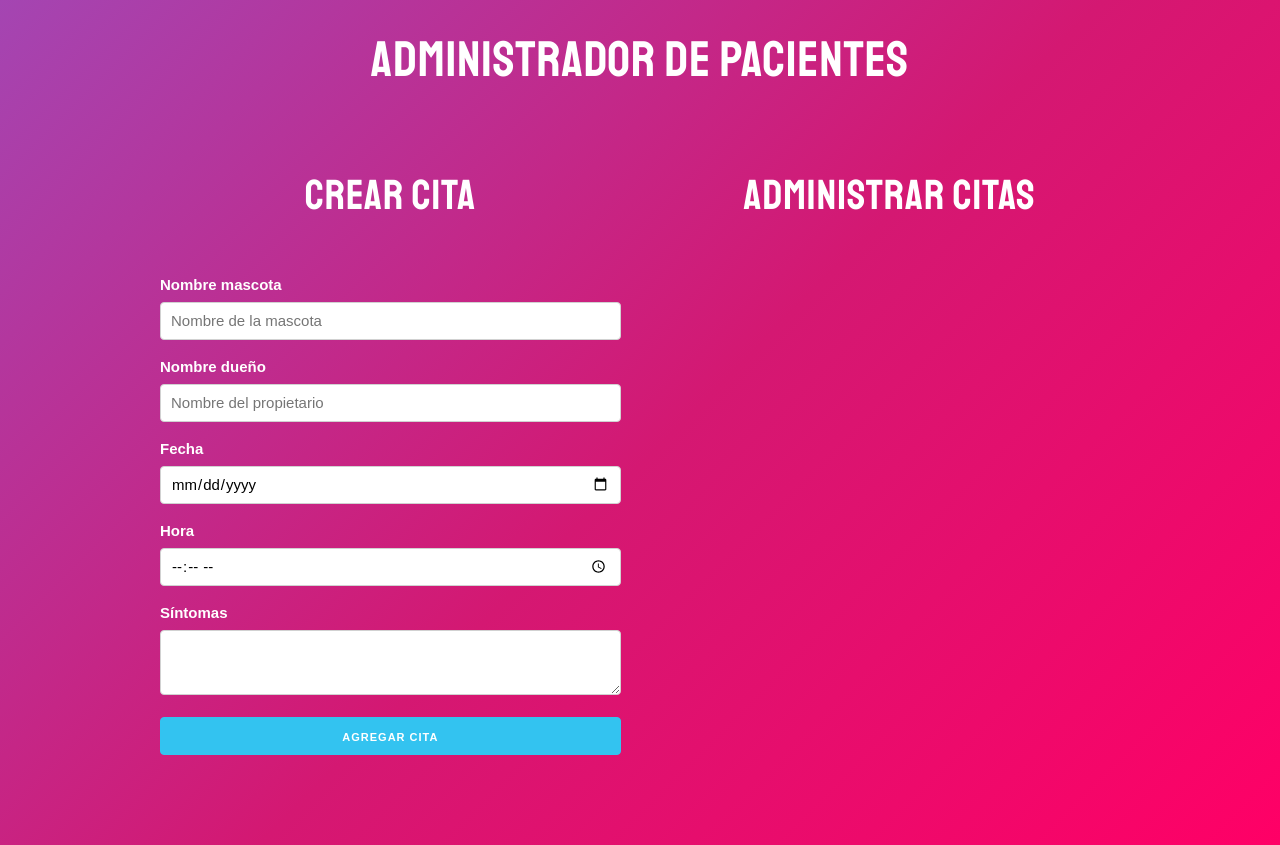
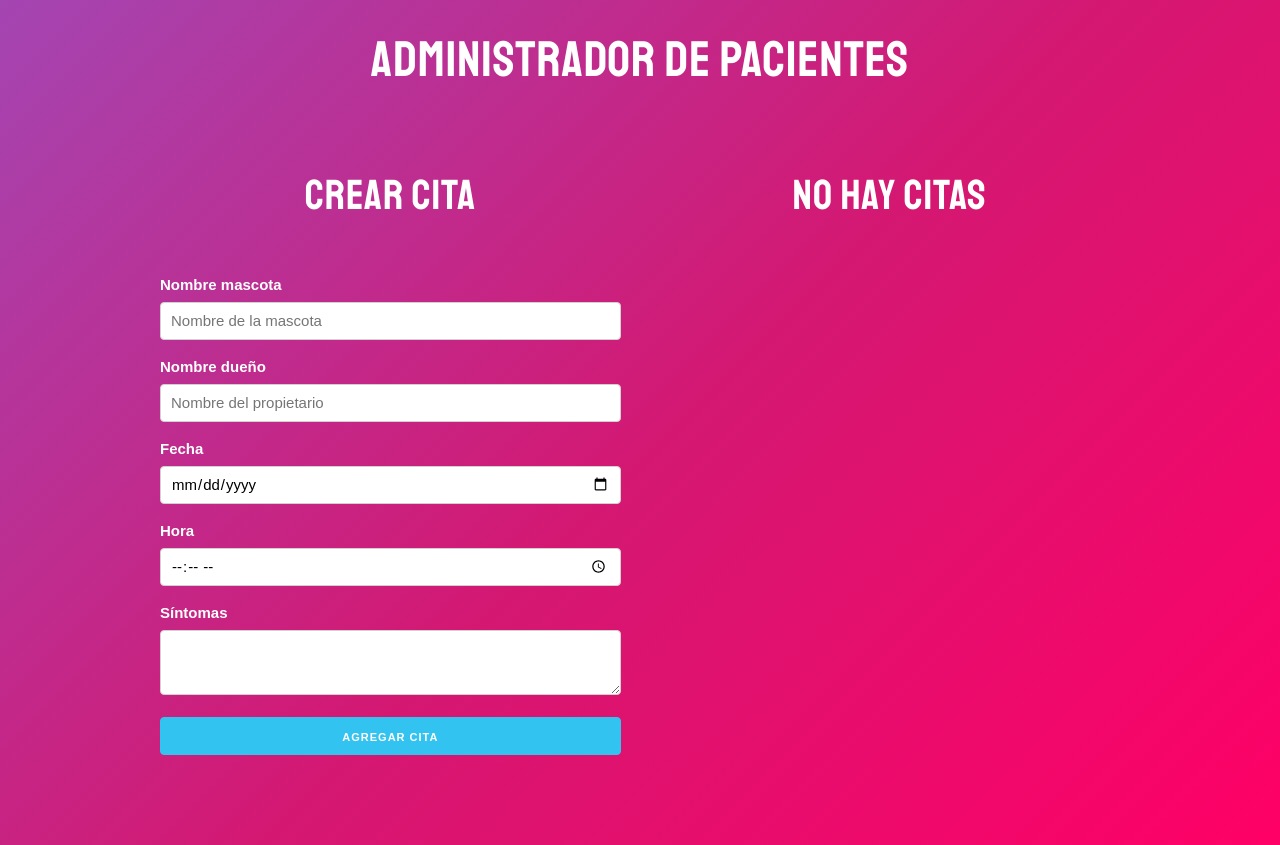
Before and after one commit to alexander-guerrero/citas-react, a React (Create React App) app: page / in a window 1280 px wide. Built offline with nearby package versions, Linux system fonts and the light colour scheme.

Commit message:
14. Mostrando un mensaje de forma condicional

```diff
--- a/src/App.js
+++ b/src/App.js
@@ -21,6 +21,8 @@ function App() {
     setCitas(citasTmp);
   };
 
+  // Mensaje condicional
+  const tituloLista = citas.length > 0 ? 'Administrar citas' : 'No hay citas';
 
   return (
     <Fragment>
@@ -33,7 +35,7 @@ function App() {
             />
           </div>
           <div className="one-half column">
-            <h2>Administrar citas</h2>
+            <h2>{tituloLista}</h2>
             {citas.map(cita => (
               <Cita
                 key={cita.id}
```
